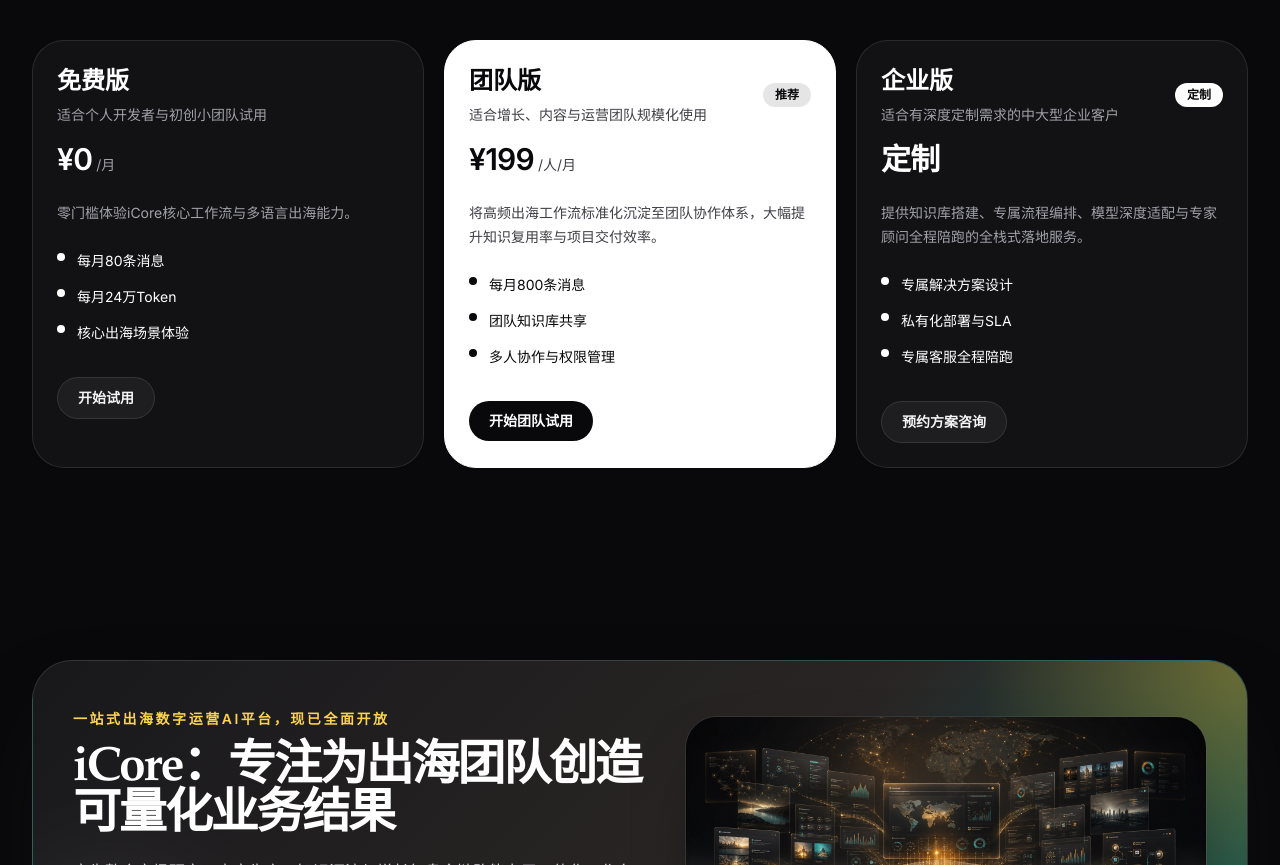
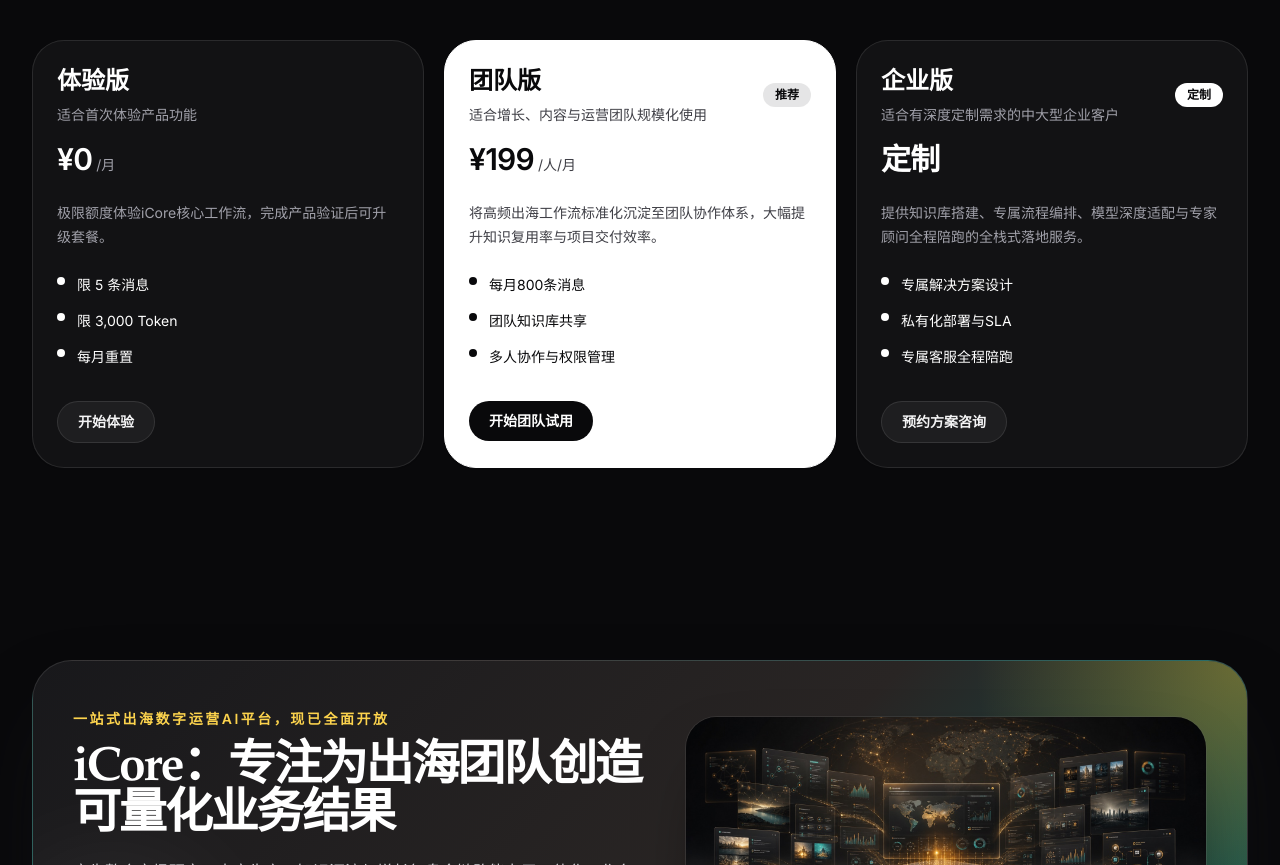
Before and after one commit to ilydouble/openStar, a Vue app in the folder icore-agent-web/: page / in a window 1280 px wide. Shown: the part 5400-6265 px from the top of the page. Built offline with nearby package versions, Linux system fonts and the light colour scheme.

Commit message:
fix(billing): 大幅削减免费版配额，防止 token 被烧
- 消息：80 → 5 条
- Token：24万 → 3,000
- 图片：20 → 1 张
- 附件：40 → 1 个
- 前端文案改为“体验版”/“Starter”，突出极限额度产品体验定位
- 同步中英文 i18n

```diff
--- a/icore-agent-web/src/locales/en-US.js
+++ b/icore-agent-web/src/locales/en-US.js
@@ -189,16 +189,16 @@
       cta: 'Open workspace',
       tiers: [
         {
-          name: 'Free',
+          name: 'Starter',
           price: '¥0',
           period: '/mo',
-          audience: 'For individual developers and early-stage teams',
-          description: 'A low-friction way to experience iCore core workflows and multilingual growth capabilities.',
+          audience: 'For first-time product exploration',
+          description: 'Very limited quota to experience iCore core workflows. Upgrade to a paid plan after validation.',
           badge: '',
           featured: false,
           link: '/auth',
-          cta: 'Start free',
-          features: ['80 messages/mo', '240K tokens/mo', 'Core cross-border workflow experience'],
+          cta: 'Start exploring',
+          features: ['5 messages only', '3,000 tokens only', 'Resets monthly'],
         },
         {
           name: 'Team',
--- a/icore-agent-web/src/locales/zh-CN.js
+++ b/icore-agent-web/src/locales/zh-CN.js
@@ -189,16 +189,16 @@
       cta: '进入工作台',
       tiers: [
         {
-          name: '免费版',
+          name: '体验版',
           price: '¥0',
           period: '/月',
-          audience: '适合个人开发者与初创小团队试用',
-          description: '零门槛体验iCore核心工作流与多语言出海能力。',
+          audience: '适合首次体验产品功能',
+          description: '极限额度体验iCore核心工作流，完成产品验证后可升级套餐。',
           badge: '',
           featured: false,
           link: '/auth',
-          cta: '开始试用',
-          features: ['每月80条消息', '每月24万Token', '核心出海场景体验'],
+          cta: '开始体验',
+          features: ['限 5 条消息', '限 3,000 Token', '每月重置'],
         },
         {
           name: '团队版',
```
Also changed, not shown: 1 other file (tests, documents, lock files or other folders).
